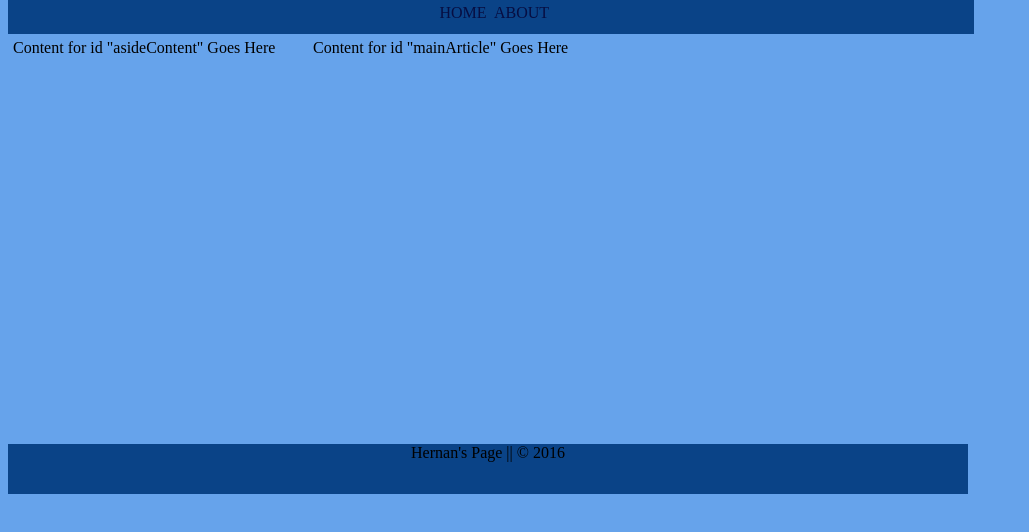
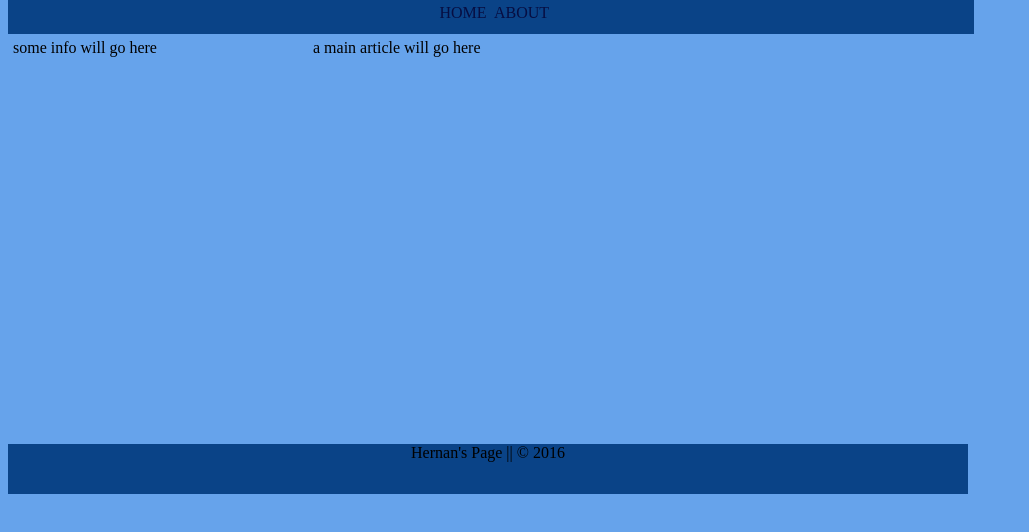
Before and after one commit to edinburG15/web2, a plain HTML site: page finalProject/index.html in a window 1280 px wide. Shown: the part 160-692 px from the top of the page, without its empty margins (0-1029 px from the left). Drawn offline with Linux system fonts and the light colour scheme.

Commit message:
just a test change

```diff
--- a/finalProject/index.html
+++ b/finalProject/index.html
@@ -10,8 +10,8 @@
 <header id="pageHeader"><img src="images/finallogo.jpg" width="960" height="150" alt=""/></header>
 <nav id="pageNav"><a href="#">Home</a><a href="#">About</a></nav>
 <main id="pageMain">
-  <aside id="asideContent">Content for  id "asideContent" Goes Here</aside>
-  <article id="mainArticle">Content for  id "mainArticle" Goes Here</article>
+  <aside id="asideContent">some info will go here </aside>
+  <article id="mainArticle">a main article will go here </article>
 </main>
 <footer id="pageFooter">Hernan's Page || &copy; 2016</footer>
 </body>
```
